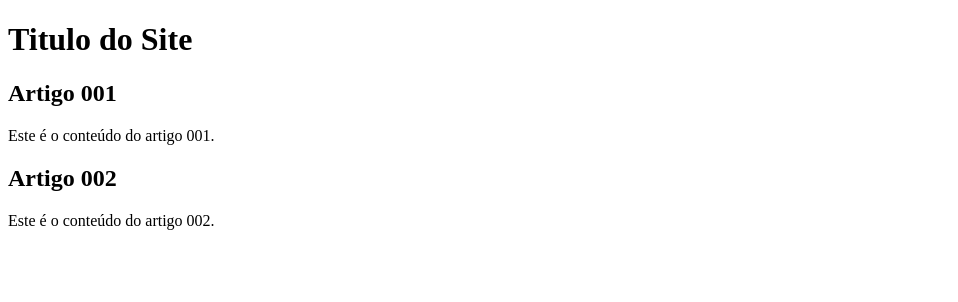
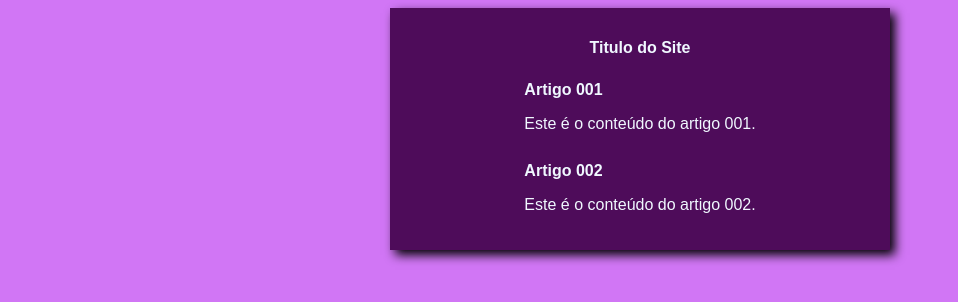
Before and after one commit to joaomartinssecundario2-rgb/projeto-site, a plain HTML site: page index.html in a window 1280 px wide. Shown: the whole page, without its empty margins (0-958 px from the left). Drawn offline with Linux system fonts and the light colour scheme.

Commit message:
iniciei o design

```diff
--- /dev/null
+++ b/estilos/style.css
@@ -0,0 +1,21 @@
+*{
+    font-family: Arial, sans-serif;
+    font-size: 16px;
+}
+
+body {
+    background-color: #d176f5;
+}
+
+main {
+    background-color: rgb(78, 12, 90);
+    color: aliceblue;
+    width: 500px;
+    padding: 20px;
+    box-sizing: border-box;
+    margin: auto;
+    box-shadow: 5px 5px 10px black;
+    display: flex;
+    flex-direction: column;
+    align-items: center;
+}
--- a/index.html
+++ b/index.html
@@ -3,6 +3,7 @@
 <head>
     <meta charset="UTF-8">
     <meta name="viewport" content="width=device-width, initial-scale=1.0">
+    <link rel="stylesheet" href="estilos/style.css">
     <title>Titulo do Site</title>
 </head>
 <body>
```
